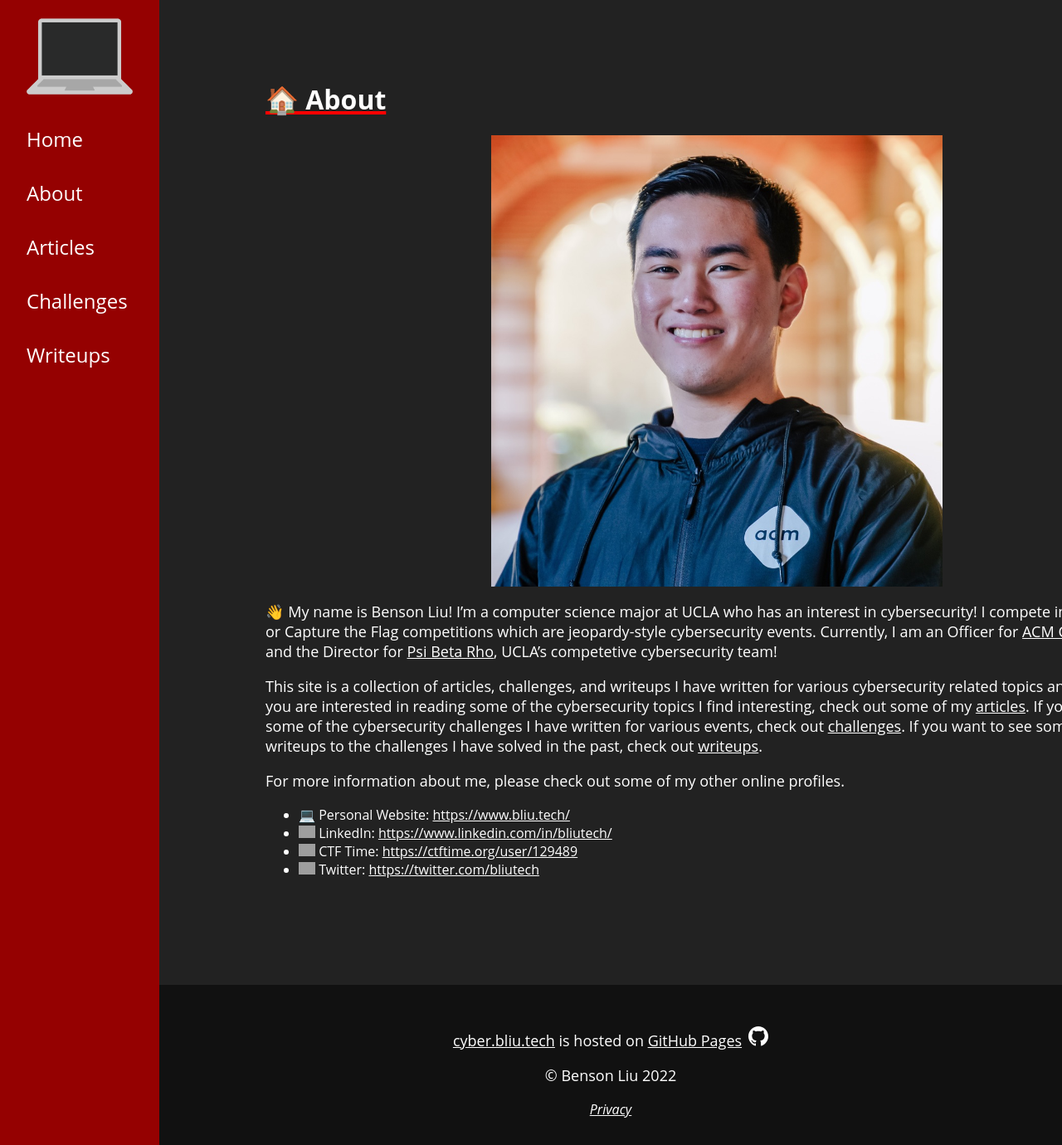
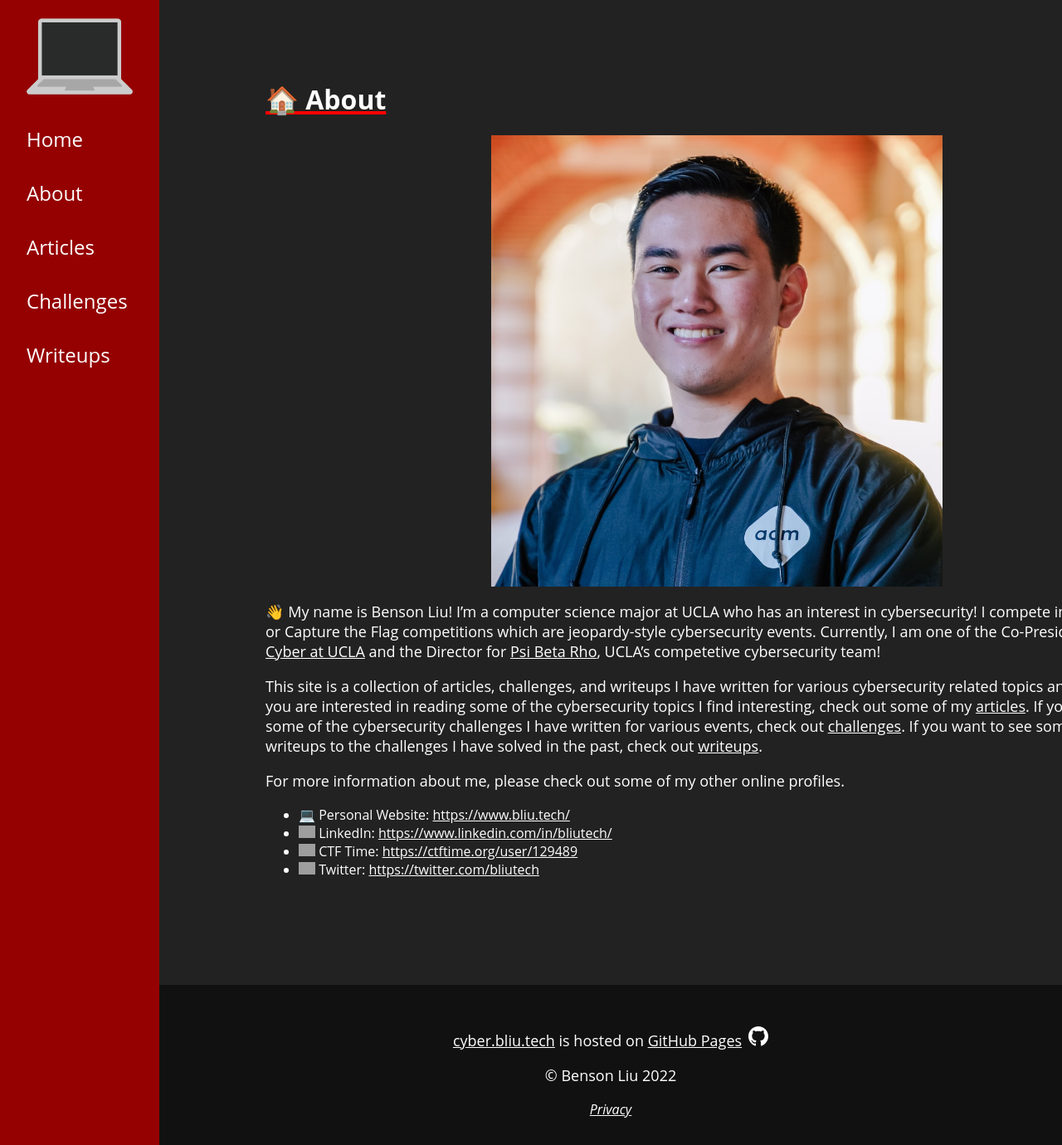
Before and after one commit to bliutech/cyber.bliu.tech, a Jekyll site: the page built from about.md, in a window 1280 px wide and 1380 px high. Shown: the whole window at 83% size. Built offline with Jekyll 4.4.1, drawn with Linux system fonts in a browser that asks for light colours; grey boxes are pictures that could not be loaded.

Commit message:
update about me

```diff
--- a/about.md
+++ b/about.md
@@ -7,7 +7,7 @@ description: Here is some more information about me!
 
 <img src="{{ '/assets/images/bliu-headshot.jpg' | relative_url }}" alt="Headshot of Benson wearing an ACM jacket at UCLA." width="50%" class="headshot">
 
-👋 My name is Benson Liu! I'm a computer science major at UCLA who has an interest in cybersecurity! I compete in a lot of CTFs or Capture the Flag competitions which are jeopardy-style cybersecurity events. Currently, I am an Officer for [ACM Cyber at UCLA](https://acmcyber.com/) and the Director for [Psi Beta Rho](https://pbr.uclaacm.com/), UCLA's competetive cybersecurity team!
+👋 My name is Benson Liu! I'm a computer science major at UCLA who has an interest in cybersecurity! I compete in a lot of CTFs or Capture the Flag competitions which are jeopardy-style cybersecurity events. Currently, I am one of the Co-Presidents for [ACM Cyber at UCLA](https://acmcyber.com/) and the Director for [Psi Beta Rho](https://pbr.uclaacm.com/), UCLA's competetive cybersecurity team!
 
 This site is a collection of articles, challenges, and writeups I have written for various cybersecurity related topics and problems. If you are interested in reading some of the cybersecurity topics I find interesting, check out some of my [articles]({{ "articles" | relative_url }}). If you want to see some of the cybersecurity challenges I have written for various events, check out [challenges]({{ "challenges" | relative_url }}). If you want to see some of my writeups to the challenges I have solved in the past, check out [writeups]({{ "writeups" | relative_url }}).
 
```
